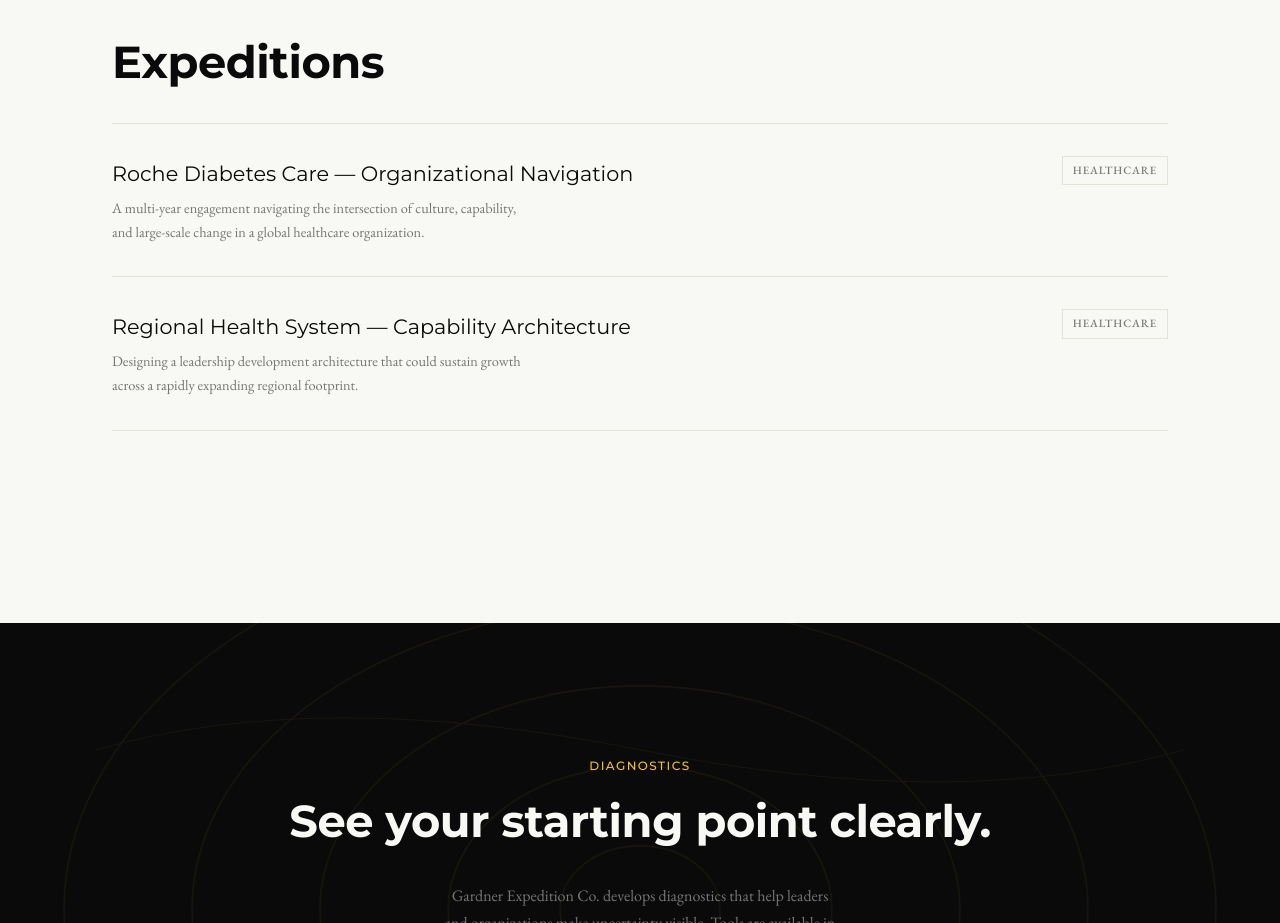
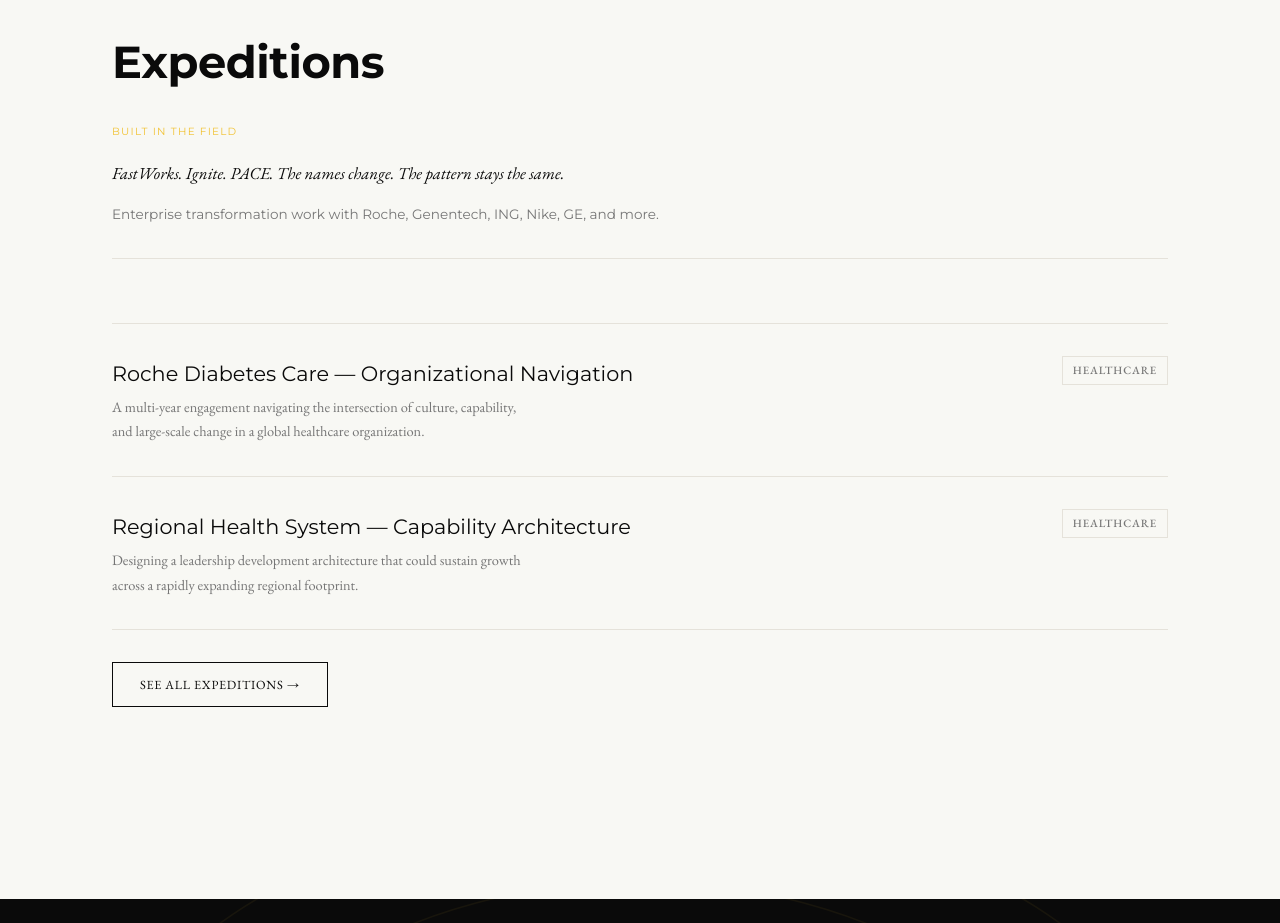
Before and after one commit to jeremiahrgardner/gardner-expedition-co, a Next.js app: page / in a window 1280 px wide. Shown: the part 4040-4963 px from the top of the page. Built offline with nearby package versions, Linux system fonts and the light colour scheme.

Commit message:
Ecosystem evolution P2: surface expedition evidence on homepage

```diff
--- a/src/app/globals.css
+++ b/src/app/globals.css
@@ -916,6 +916,41 @@ html, body {
   flex-direction: column;
   gap: 0;
   margin-top: var(--space-md);
+}
+
+/* ─── Expeditions Intro ─── */
+.expeditions-intro {
+  margin-bottom: var(--space-lg);
+  padding-bottom: var(--space-md);
+  border-bottom: 1px solid var(--soft-gray);
+}
+
+.expeditions-intro-label {
+  font-family: var(--font-sans);
+  font-size: 0.65rem;
+  letter-spacing: 0.12em;
+  text-transform: uppercase;
+  color: var(--goldline);
+  margin-bottom: var(--space-xs);
+}
+
+.expeditions-intro-quote {
+  font-family: var(--font-serif);
+  font-size: 1.05rem;
+  font-style: italic;
+  color: var(--ink);
+  line-height: 1.5;
+  margin-bottom: var(--space-xs);
+}
+
+.expeditions-intro-line {
+  font-family: var(--font-sans);
+  font-size: 0.85rem;
+  color: var(--ink-subtle);
+}
+
+.expeditions-intro + .expedition-list {
+  margin-top: 0;
 }
 
 .expedition-card {
--- a/src/app/page.tsx
+++ b/src/app/page.tsx
@@ -227,12 +227,17 @@ export default function HomePage() {
           </div>
         </div>
 
-        {/* ─── EXPEDITIONS ─── */}
+        {/* ─── EXPEDITIONS — Evidence surfacing ─── */}
         <section className="section expeditions-section">
           <div className="container">
             <header className="frameworks-header">
               <h2 className="frameworks-title">Expeditions</h2>
             </header>
+            <div className="expeditions-intro">
+              <p className="expeditions-intro-label">Built in the Field</p>
+              <p className="expeditions-intro-quote">FastWorks. Ignite. PACE. The names change. The pattern stays the same.</p>
+              <p className="expeditions-intro-line">Enterprise transformation work with Roche, Genentech, ING, Nike, GE, and more.</p>
+            </div>
             <div className="expedition-list">
               {expeditions.map(({ href, title, tag, desc }) => (
                 <Link key={title} href={href} className="expedition-card">
@@ -243,6 +248,11 @@ export default function HomePage() {
                   <span className="expedition-tag">{tag}</span>
                 </Link>
               ))}
+            </div>
+            <div style={{ marginTop: 'var(--space-md)' }}>
+              <Link href="/expeditions" className="btn-ghost" style={{ fontSize: '0.78rem' }}>
+                See all expeditions →
+              </Link>
             </div>
           </div>
         </section>
```
